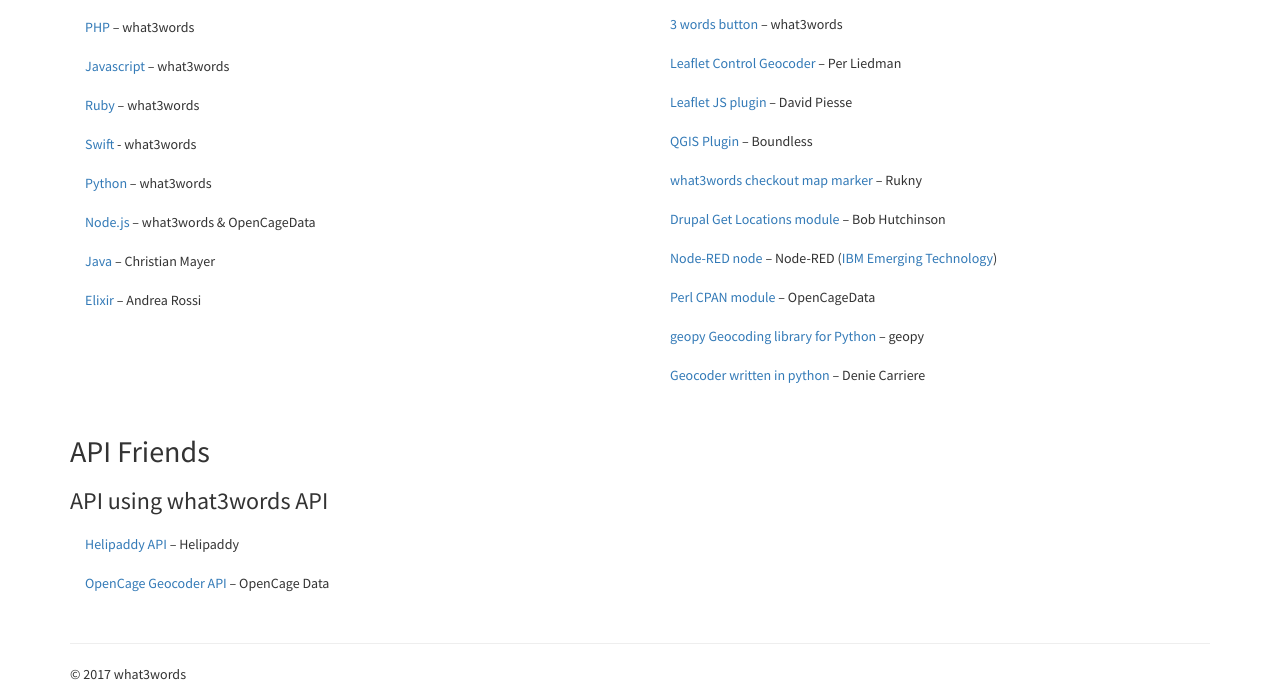
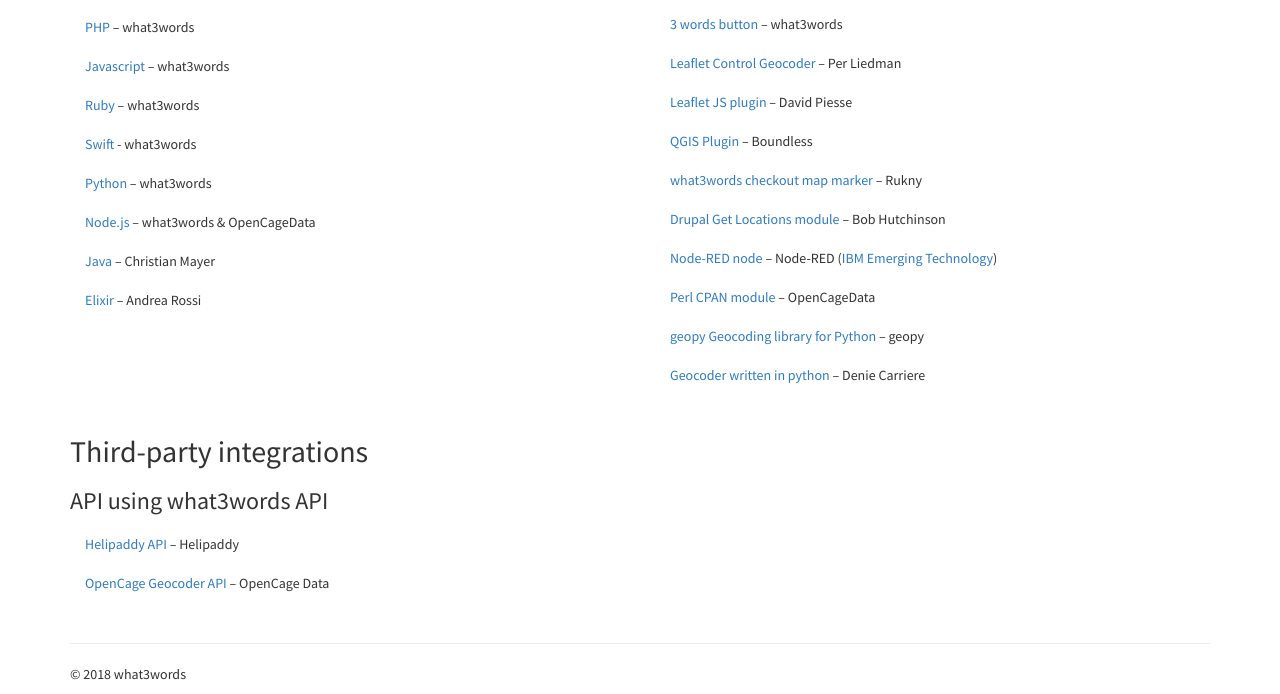
Before and after one commit to what3words/what3words.github.io, a website: page src/html/index.html in a window 1280 px wide. Shown: the part 452-1146 px from the top of the page. Drawn offline with nearby package versions, Linux system fonts and the light colour scheme; files that its build step writes are made by us from their sources; files whose address does not match are found by name.

Commit message:
change copyright year and change to Third-party integrations

```diff
--- a/src/html/index.html
+++ b/src/html/index.html
@@ -98,7 +98,7 @@
     </div>
     <div class="row">
       <div class="col-md-6">
-        <h2>API Friends</h2>
+        <h2>Third-party integrations</h2>
         <h3>API using what3words API</h3>
         <ul class="list-group">
           <li class="list-group-item"><a href="https://helipaddy.com/about/API" target="_blank">Helipaddy API</a> – Helipaddy</li>
@@ -112,7 +112,7 @@
     <hr>
 
     <footer>
-      <p>&copy; 2017 what3words</p>
+      <p>&copy; 2018 what3words</p>
     </footer>
   </div>
 
```
